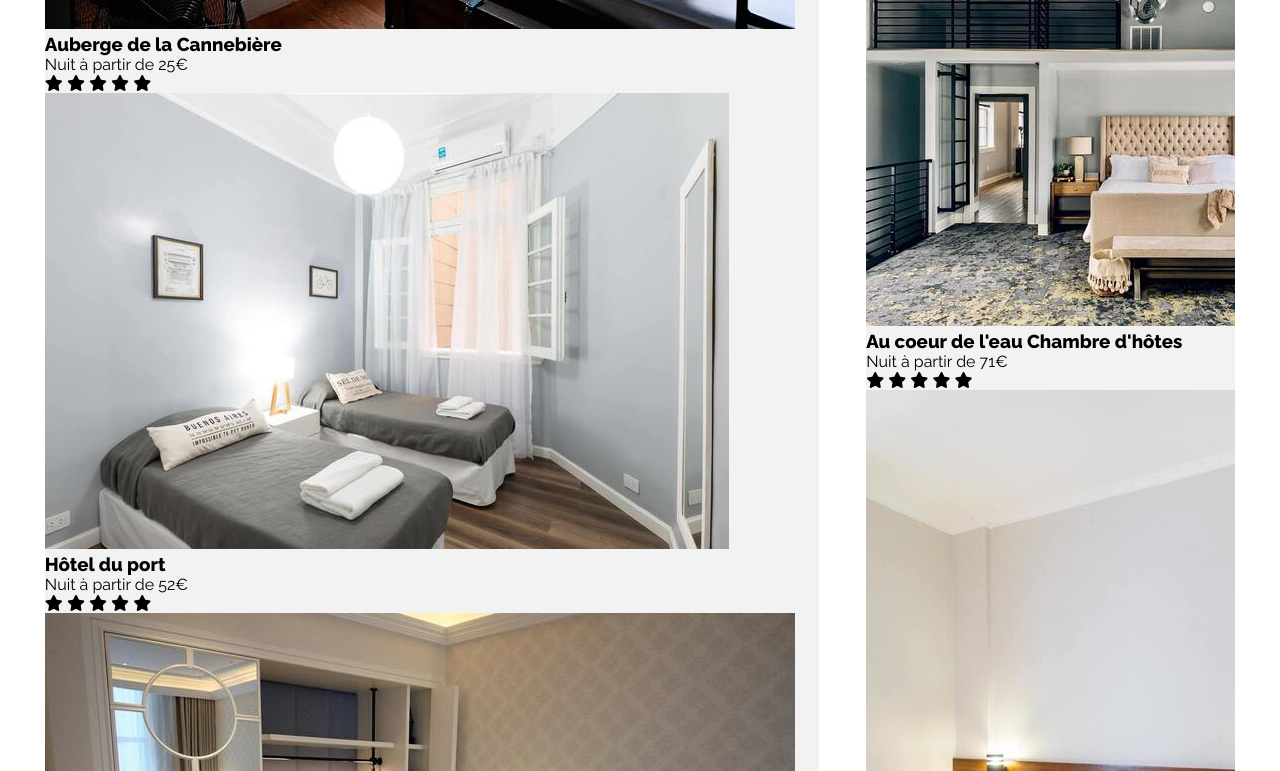
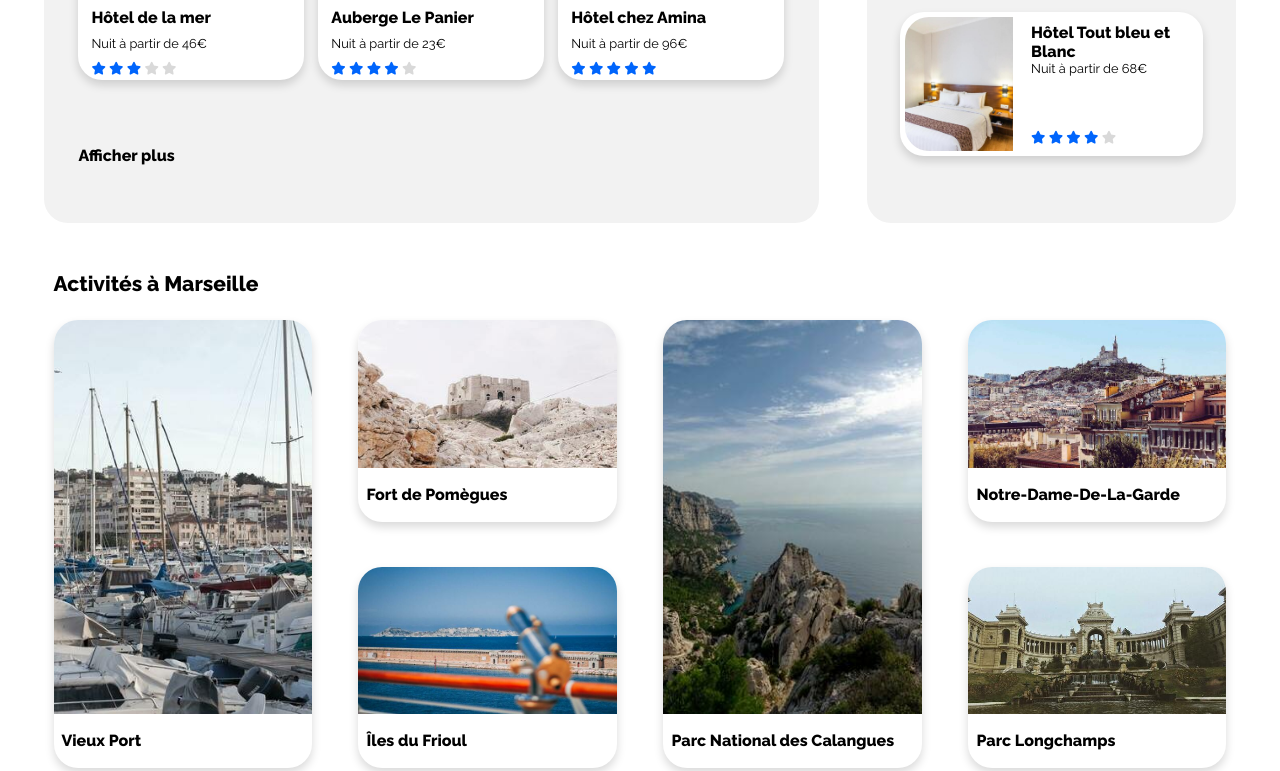
Before and after one commit to achtaitaipai/charlesCailleteau_2_22-08-2021, a plain HTML site: page index.html in a window 1280 px wide. Shown: the part 886-1657 px from the top of the page. Drawn offline with Linux system fonts and the light colour scheme.

Commit message:
ajout section hebergement & section plus populaires

```diff
--- a/style.css
+++ b/style.css
@@ -17,15 +17,20 @@ body {
   font-family: "Raleway", sans-serif;
 }
 
-main,header{
-  width: 93%;
-  margin : 0 auto;
+main,
+header {
+  width: 93.2%;
+  margin: 0 auto;
 }
 
 h2 {
   font-size: 1.3125rem;
   font-weight: 800;
-  margin: 0.5rem 0;
+}
+
+h3 {
+  font-size: 1rem;
+  font-weight: 800;
 }
 
 a,
@@ -38,7 +43,6 @@ button {
   text-decoration: none;
   color: black;
 }
-
 
 input {
   font-weight: 600;
@@ -112,41 +116,57 @@ nav a:hover {
   color: var(--bleu);
   font-weight: 600;
 }
-/* mise en page main */
-main{
+/*                                    mise en page globale main                           */
+main {
   display: flex;
   flex-wrap: wrap;
   justify-content: space-between;
   /* provisoire */
   overflow: hidden;
+  margin-bottom: 3.125rem;
 }
-#recherche{
+section {
+  margin: 1.5rem 0;
+}
+#recherche {
   width: 100%;
 }
-#hebergements{
+#hebergements {
   width: 65%;
   background-color: var(--gris);
 }
 
-#populaires{
+#populaires {
   width: 31%;
   background-color: var(--gris);
 }
-#activites{
+#activites {
   width: 100%;
-  border: 1px solid black;
 }
 
-footer{
+footer {
   width: 100%;
   background: var(--gris);
+  padding: 3.125rem 3.4%;
+}
+
+.footer-container{
+  width: 71%;
   display: flex;
-  justify-content: space-around;
+  justify-content: space-between;
 }
-/* Recherche*/
+
+.footer-container .info{
+  line-height: 1.7rem;
+}
+.footer-container .info h3{
+  line-height: 2.5rem;
+}
+/*                                                Recherche                       */
 
 .titre {
   margin-bottom: 1rem;
+  line-height: 2rem;
 }
 #recherche input[type="search"] {
   height: 3rem;
@@ -190,14 +210,14 @@ footer{
 #filtres {
   margin: 1rem;
   font-size: 1rem;
-  --hauteur:2.5rem;
+  --hauteur: 2.5rem;
   font-weight: 800;
 }
 
 #filtres input {
   display: none;
 }
-#filtres span{
+#filtres span {
   margin-right: 1rem;
 }
 #filtres label {
@@ -213,27 +233,26 @@ footer{
   transition: transform 400ms ease-in;
 }
 
-#filtres label:hover{
- transform: scale(1.1);
+#filtres label:hover {
+  transform: scale(1.1);
 }
 
-#filtres label i{
+#filtres label i {
   display: inline-block;
   background: var(--bleuClair);
   line-height: var(--hauteur);
   width: var(--hauteur);
   text-align: center;
   color: var(--bleu);
-  border-radius:50%;
-  margin:0;
+  border-radius: 50%;
+  margin: 0;
 }
 
-#filtres input:checked + label{
+#filtres input:checked + label {
   color: rgb(102, 87, 87);
 }
 
-
-#recherche p i{
+#recherche p i {
   text-align: center;
   font-size: 0.6rem;
   line-height: 1.5rem;
@@ -243,3 +262,247 @@ footer{
   color: var(--bleu);
   border-radius: 50%;
 }
+
+/*                                     HEBERGEMENTS                                    */
+#hebergements {
+  border-radius: 1.5rem;
+  padding-top : 3rem;
+  display: flex;
+  flex-direction: column;
+}
+
+#hebergements h2{
+  width: 91%;
+  margin: 0 auto;
+  margin-bottom: 1.2rem;
+}
+#hebergements .cartes-container .image {
+  width: 100%;
+  height: 7rem;
+  border-radius: 1.5rem 1.5rem 0 0;
+}
+#hebergements .cartes-container .image img {
+  width: 100%;
+  height: 100%;
+  object-fit: cover;
+  border-radius: 1.5rem 1.5rem 0 0;
+}
+
+#hebergements .cartes-container {
+  width: 91%;
+  margin: auto;
+  display: flex;
+  height: 27rem;
+  justify-content: space-between;
+  align-items: center;
+  flex-wrap: wrap;
+}
+
+#hebergements .carte {
+  border-radius: 1.5rem;
+  flex: 0 1 32%;
+  max-width: 32%;
+  background: white;
+  padding: 5px;
+  height: 12.5rem;
+  font-size: 1rem;
+}
+
+#hebergements .description h3 {
+  font-weight: 800;
+  white-space: nowrap;
+  text-overflow: ellipsis;
+  overflow: hidden;
+  /* font-size: 0.8rem; */
+}
+
+a#plus{
+  font-weight: 800;
+  display: block;
+  width: 91%;
+  margin: 0 auto;
+  flex: 1;
+  display: flex;
+  align-items: center;
+}
+
+.carte p{
+  font-size: 0.8rem;
+}
+#hebergements .carte .description {
+  line-height: 1.6rem;
+  padding: 0.5rem 0 0 0.5rem;
+  width: 100%;
+}
+.note {
+  font-size: 0.8rem;
+}
+
+.note .fas{
+  color: var(--bleu);
+}
+
+.note[data-note="4"] .fas:nth-child(5),
+.note[data-note="3"] .fas:nth-child(5),
+.note[data-note="2"] .fas:nth-child(5),
+.note[data-note="1"] .fas:nth-child(5),
+.note[data-note="0"] .fas:nth-child(5){
+  color: #d9d9d9;
+}
+
+.note[data-note="3"] .fas:nth-child(4),
+.note[data-note="2"] .fas:nth-child(4),
+.note[data-note="1"] .fas:nth-child(4),
+.note[data-note="0"] .fas:nth-child(4){
+  color: #d9d9d9;
+}
+
+.note[data-note="2"] .fas:nth-child(3),
+.note[data-note="1"] .fas:nth-child(3),
+.note[data-note="0"] .fas:nth-child(3){
+  color: #d9d9d9;
+}
+
+.note[data-note="1"] .fas:nth-child(2),
+.note[data-note="0"] .fas:nth-child(2){
+  color: #d9d9d9;
+}
+
+.note[data-note="0"] .fas:nth-child(1){
+  color: #d9d9d9;
+}
+
+
+/*                                    Populaires                                   */
+
+#populaires {
+  border-radius: 1.5rem;
+  padding: 3rem 0;
+}
+#populaires h2{
+  width: 82%;
+  margin: 0 auto;
+}
+
+#populaires h2 i{
+  float: right;
+}
+
+#populaires .cartes-container {
+  width: 82%;
+  height: 31.25rem;
+  margin: 1.2rem auto;
+  display: flex;
+  flex-direction: column;
+  justify-content: space-between;
+  align-items: center;
+  flex-wrap: wrap;
+}
+
+#populaires .carte{
+  background: white;
+  width: 100%;
+  border-radius: 1.5rem;
+  display: flex;
+  padding: 5px;
+  height: 9rem;
+}
+
+#populaires .cartes-container .image {
+  width: 37%;
+  height: 100%;
+  border-radius: 1.5rem  0 0 1.5rem;
+  display: inline-block;
+}
+
+#populaires .cartes-container .image img {
+  width: 100%;
+  height: 100%;
+  object-fit: cover;
+  border-radius: 1.5rem  0 0 1.5rem;
+  overflow: hidden;
+}
+
+#populaires .cartes-container .description{
+  width: 60%;
+  display: flex;
+  flex-direction: column;
+  height: 100%;
+  padding: 2% 6%;
+}
+
+#populaires .cartes-container .description .note{
+  margin-top: auto;
+}
+
+.carte{
+  box-shadow: 0px 5px 10px 0px rgb(0, 0, 0, 15%)
+}
+
+/*                                        Activités                                   */
+
+#activites{
+  height: 32rem;
+  padding: 0 10px;
+}
+
+#activites h2{
+  margin-bottom: 1.5rem;
+}
+
+#activites .cartes-container{
+  display: flex;
+  flex-direction: column;
+  justify-content: space-between;
+  align-content: space-between;
+  flex-wrap: wrap;
+  width: 100%;
+  height: 28rem;
+  align-items: center;
+}
+
+#activites .carte{
+  width: 22%;
+  max-height: 45%;
+  background: white;
+  border-radius: 1.5rem;
+}
+
+#activites .cartes-container .image {
+  width: 100%;
+  height: calc(100% - 3.4rem);
+  border-radius: 1.5rem 0 0 1.5rem;
+}
+
+/* #activites .carte:nth-child(3n+1) .image{
+  height: 24.5rem;
+} */
+#activites .carte:nth-child(3n+1){
+  height: 100%;
+  max-height: 100%;
+}
+
+#activites .description h3 {
+  padding-left: 0.5rem;
+  font-weight: 800;
+  white-space: nowrap;
+  text-overflow: ellipsis;
+  overflow: hidden;
+  /* font-size: 0.8rem; */
+}
+
+
+#activites .cartes-container .image img {
+  width: 100%;
+  height: 100%;
+  object-fit: cover;
+  border-radius: 1.5rem 1.5rem 0 0;
+}
+
+#activites .cartes-container .description{
+  height: 3.4rem;
+}
+
+#activites .cartes-container .description h3{
+  line-height: 3.4rem;
+}
```
